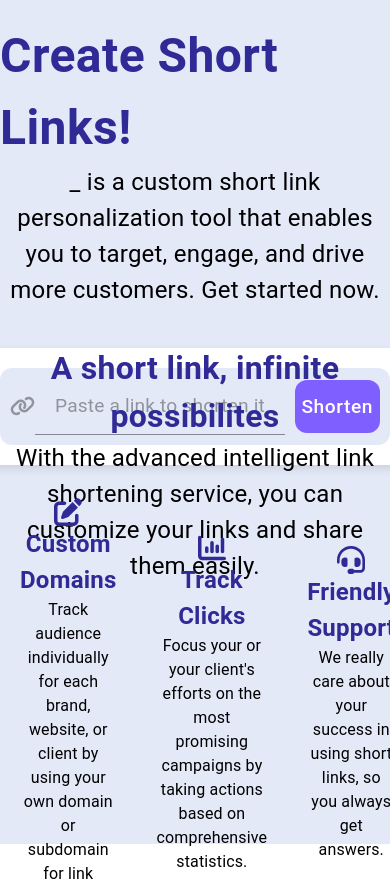
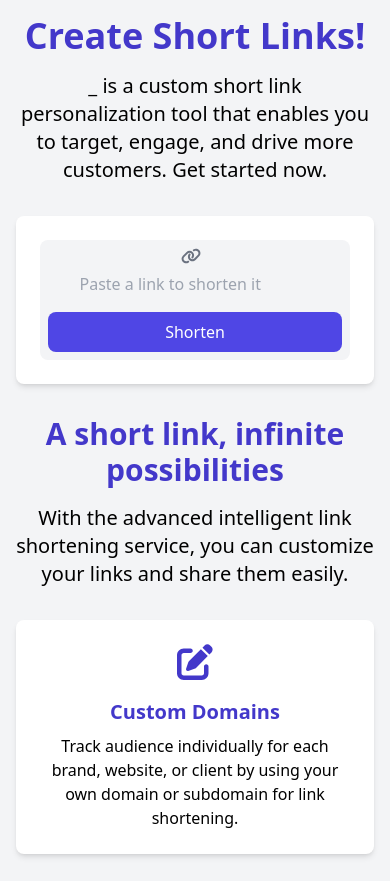
Before and after one commit to armistcxy/url-shorten, a React (Create React App) app in the folder frontend/: page / in a window 390 px wide. Shown: the top 881 px of the page. Before the commit the page ends 844 px from the top, so only its background shows below. Built offline with nearby package versions, Linux system fonts and the light colour scheme.

Commit message:
Make website layout responsive

```diff
--- a/frontend/package.json
+++ b/frontend/package.json
@@ -11,6 +11,9 @@
     "@testing-library/jest-dom": "^5.17.0",
     "@testing-library/react": "^13.4.0",
     "@testing-library/user-event": "^13.5.0",
+    "autoprefixer": "^10.4.20",
+    "axios": "^1.7.7",
+    "postcss": "^8.4.47",
     "react": "^18.3.1",
     "react-dom": "^18.3.1",
     "react-scripts": "5.0.1",
@@ -39,5 +42,8 @@
       "last 1 firefox version",
       "last 1 safari version"
     ]
+  },
+  "devDependencies": {
+    "tailwindcss": "^3.4.14"
   }
 }
--- a/frontend/src/App.css
+++ b/frontend/src/App.css
@@ -1,3 +1,7 @@
+@import 'tailwindcss/base';
+@import 'tailwindcss/components';
+@import 'tailwindcss/utilities';
+
 * {
   margin: 0;
   padding: 0;
--- a/frontend/src/App.js
+++ b/frontend/src/App.js
@@ -1,7 +1,5 @@
 import React, { useState } from "react";
 import axios from "axios";
-import { Box, Typography, Button, Input } from "@mui/material";
-import "./App.css";
 import { FontAwesomeIcon } from "@fortawesome/react-fontawesome";
 import {
   faPenToSquare,
@@ -10,7 +8,7 @@ import {
   faLink,
 } from "@fortawesome/free-solid-svg-icons";
 
-function App() {
+export default function App() {
   const [originalUrl, setOriginalUrl] = useState("");
   const [shortUrl, setShortUrl] = useState("");
   const [errorMessage, setErrorMessage] = useState("");
@@ -38,240 +36,79 @@ function App() {
   };
 
   return (
-    <Box className="main">
-      <Box
-        sx={{
-          display: "flex",
-          flexDirection: "column",
-          alignItems: "center",
-          justifyContent: "center",
-        }}
-      >
-        <Typography
-          fontWeight="600"
-          fontSize="3rem"
-          color="rgb(48,42,150)"
-          marginTop="20px"
-        >
-          Create Short Links!
-        </Typography>
-        <Typography
-          maxWidth="800px"
-          textAlign="center"
-          marginBottom="40px"
-          fontSize="1.5rem"
-        >
-          _ is a custom short link personalization tool that enables you to
-          target, engage, and drive more customers. Get started now.
-        </Typography>
-        <Box
-          component="form"
-          onSubmit={handleSubmit}
-          width="100%"
-          maxWidth="800px"
-          sx={{
-            alignItems: "center",
-            backgroundColor: "white",
-            borderRadius: "12px",
-            boxShadow: "0px 4px 10px rgba(0, 0, 0, 0.1)",
-            padding: "20px ",
-          }}
-        >
-          <Box
-            sx={{
-              display: "flex",
-              alignItems: "center",
-              padding: "10px ",
-              backgroundColor: "rgb(228, 233, 248)",
-              borderRadius: "12px",
-            }}
-          >
-            <FontAwesomeIcon
-              icon={faLink}
-              fontSize="20px"
-              color="rgb(145,148,158)"
-            />
-            <Input
-              variant="outlined"
+    <div className="min-h-screen bg-gray-100 p-4">
+      <div className="max-w-4xl mx-auto">
+        <h1 className="text-4xl font-bold text-center text-indigo-700 mb-4">Create Short Links!</h1>
+        <p className="text-xl text-center mb-8">
+          _ is a custom short link personalization tool that enables you to target,
+          engage, and drive more customers. Get started now.
+        </p>
+
+        <form onSubmit={handleSubmit} className="bg-white rounded-lg shadow-md p-6 mb-8">
+          <div className="flex flex-col sm:flex-row items-center bg-gray-100 rounded-lg p-2">
+            <FontAwesomeIcon icon={faLink} className="text-gray-500 mr-2" />
+            <input
+              type="url"
               placeholder="Paste a link to shorten it"
-              fullWidth
               value={originalUrl}
               onChange={(e) => setOriginalUrl(e.target.value)}
-              sx={{
-                backgroundColor: "rgb(228, 233, 248)",
-                borderRadius: "12px",
-                "& .MuiOutlinedInput-root": {
-                  borderRadius: "12px",
-                },
-                "& .MuiInputBase-input": {
-                  fontSize: "1.2rem",
-                },
-                padding: "10px 20px",
-              }}
+              className="flex-grow bg-transparent p-2 outline-none"
               required
             />
-            <Button
+            <button
               type="submit"
-              variant="contained"
-              color="primary"
-              sx={{
-                fontSize: "1.2rem",
-                marginLeft: "10px",
-                padding: "10px 20px",
-                borderRadius: "12px",
-                backgroundColor: "#7f5fff",
-                textTransform: "none",
-                boxShadow: "none",
-                ":hover": {
-                  backgroundColor: "#6f4eff",
-                },
-              }}
+              className="mt-2 sm:mt-0 w-full sm:w-auto bg-indigo-600 text-white px-4 py-2 rounded-lg hover:bg-indigo-700 transition duration-300"
             >
               Shorten
-            </Button>
-          </Box>
-          <Box
-            sx={{
-              display: "flex",
-              flexDirection: "column",
-              justifyContent: "center",
-            }}
-          >
+            </button>
+          </div>
           {shortUrl && (
-              <Typography
-                variant="h6"
-                color="black"
-                fontSize="1.5rem"
-                style={{ marginTop: "20px" }}
-              >
+            <p className="mt-4 text-lg">
               Shortened URL:{" "}
-                <a href={shortUrl} target="_blank" rel="noopener noreferrer">
+              <a href={shortUrl} target="_blank" rel="noopener noreferrer" className="text-blue-600 hover:underline">
                 {shortUrl}
               </a>
-              </Typography>
+            </p>
           )}
-            {errorMessage && (
-              <Typography color="error" style={{ marginTop: "20px" }}>
-                {errorMessage}
-              </Typography>
-            )}
-          </Box>
-        </Box>
-      </Box>
-      <Box
-        sx={{
-          position: "fixed",
-          bottom: "20px",
-          left: 0,
-          right: 0,
-          justifyContent: "center",
-          zIndex: 1000,
-        }}
-      >
-        <Box textAlign="center">
-          <Typography
-            fontWeight="600"
-            fontSize="2rem"
-            color="rgb(48,42,150)"
-            marginTop="40px"
-          >
-            A short link, infinite possibilites
-          </Typography>
-          <Typography fontSize="1.5rem" maxWidth="800px" margin="auto">
-            With the advanced intelligent link shortening service, you can
-            customize your links and share them easily.
-          </Typography>
-        </Box>
-        <Box display="flex" justifyContent="space-evenly">
-          <Box
-            textAlign="center"
-            borderRadius="20px"
-            maxWidth="250px"
-            padding="20px"
-            height="200px"
-            display="flex"
-            flexDirection="column"
-            justifyContent="center"
-            alignItems="center"
-          >
-            <FontAwesomeIcon
+          {errorMessage && <p className="mt-4 text-red-600">{errorMessage}</p>}
+        </form>
+
+        <div className="text-center mb-8">
+          <h2 className="text-3xl font-bold text-indigo-700 mb-4">A short link, infinite possibilities</h2>
+          <p className="text-xl mb-8">
+            With the advanced intelligent link shortening service, you can customize
+            your links and share them easily.
+          </p>
+        </div>
+
+        <div className="grid grid-cols-1 md:grid-cols-3 gap-8">
+          <FeatureCard
             icon={faPenToSquare}
-              color="rgb(48,42,150)"
-              fontSize="28px"
+            title="Custom Domains"
+            description="Track audience individually for each brand, website, or client by using your own domain or subdomain for link shortening."
           />
-            <Typography
-              fontWeight="600"
-              fontSize="1.5rem"
-              color="rgb(48,42,150)"
-            >
-              Custom Domains
-            </Typography>
-            <Typography>
-              Track audience individually for each brand, website, or client by
-              using your own domain or subdomain for link shortening.
-            </Typography>
-          </Box>
-
-          <Box
-            textAlign="center"
-            borderRadius="20px"
-            maxWidth="250px"
-            padding="20px"
-            height="200px"
-            display="flex"
-            flexDirection="column"
-            justifyContent="center"
-            alignItems="center"
-          >
-            <FontAwesomeIcon
+          <FeatureCard
             icon={faChartColumn}
-              color="rgb(48,42,150)"
-              fontSize="28px"
+            title="Track Clicks"
+            description="Focus your or your client's efforts on the most promising campaigns by taking actions based on comprehensive statistics."
           />
-            <Typography
-              fontWeight="600"
-              fontSize="1.5rem"
-              color="rgb(48,42,150)"
-            >
-              Track Clicks
-            </Typography>
-            <Typography>
-              Focus your or your client's efforts on the most promising
-              campaigns by taking actions based on comprehensive statistics.
-            </Typography>
-          </Box>
-          <Box
-            textAlign="center"
-            borderRadius="20px"
-            maxWidth="250px"
-            padding="20px"
-            height="200px"
-            display="flex"
-            flexDirection="column"
-            justifyContent="center"
-            alignItems="center"
-          >
-            <FontAwesomeIcon
+          <FeatureCard
             icon={faHeadset}
-              color="rgb(48,42,150)"
-              fontSize="28px"
+            title="Friendly Support"
+            description="We really care about your success in using short links, so you always get answers."
           />
-            <Typography
-              fontWeight="600"
-              fontSize="1.5rem"
-              color="rgb(48,42,150)"
-            >
-              Friendly Support
-            </Typography>
-            <Typography>
-              We really care about your success in using short links, so you
-              always get answers.
-            </Typography>
-          </Box>
-        </Box>
-      </Box>
-    </Box>
+        </div>
+      </div>
+    </div>
   );
 }
 
-export default App;
+function FeatureCard({ icon, title, description }) {
+  return (
+    <div className="bg-white rounded-lg shadow-md p-6 text-center">
+      <FontAwesomeIcon icon={icon} className="text-4xl text-indigo-700 mb-4" />
+      <h3 className="text-xl font-bold text-indigo-700 mb-2">{title}</h3>
+      <p>{description}</p>
+    </div>
+  );
+}
--- a/frontend/src/index.js
+++ b/frontend/src/index.js
@@ -1,10 +1,16 @@
 import React from "react";
 import ReactDOM from "react-dom/client";
 import App from "./App";
+import "./App.css";
 
-const root = ReactDOM.createRoot(document.getElementById("root"));
-root.render(
-  <React.StrictMode>
-    <App />
-  </React.StrictMode>
-);
+const rootElement = document.getElementById("root");
+if (rootElement) {
+  const root = ReactDOM.createRoot(rootElement);
+  root.render(
+    <React.StrictMode>
+      <App />
+    </React.StrictMode>
+  );
+} else {
+  console.error("Root element not found");
+}
--- /dev/null
+++ b/frontend/tailwind.config.js
@@ -0,0 +1,10 @@
+/** @type {import('tailwindcss').Config} */
+module.exports = {
+  content: [
+    "./src/**/*.{js,jsx,ts,tsx}",
+  ],
+  theme: {
+    extend: {},
+  },
+  plugins: [],
+}
```
Also changed, not shown: 1 other file (tests, documents, lock files or other folders). Lines whose indentation alone changed are shown as unchanged.
